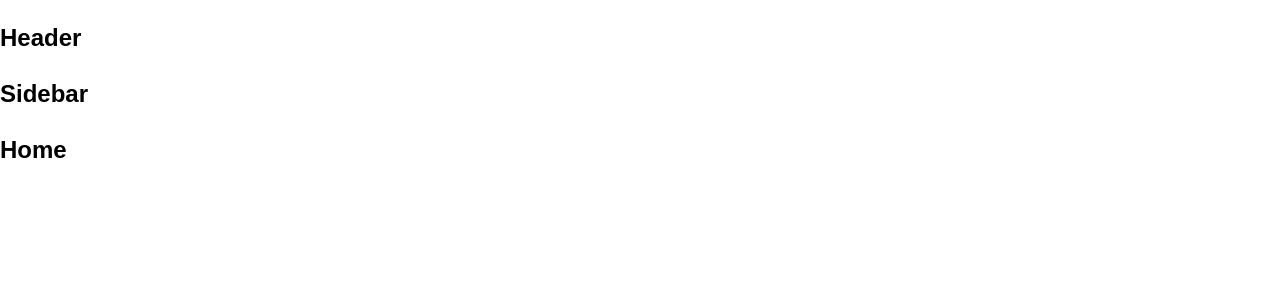
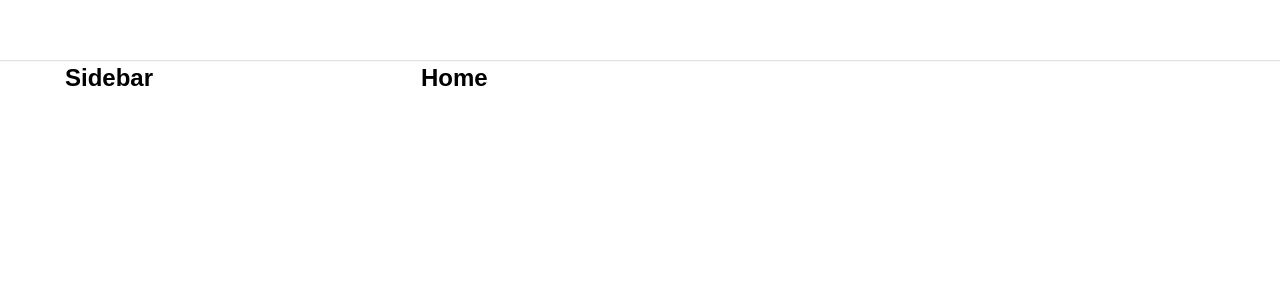
Before and after one commit to nguyenkha1612/my-tiktok, a React (Create React App) app: page / in a window 1280 px wide. Shown: the top 300 px of the page. Built offline with nearby package versions, Linux system fonts and the light colour scheme; a web font is replaced by a local one.

Commit message:
Dựng khung Layout mặc định

```diff
--- a/package.json
+++ b/package.json
@@ -6,6 +6,7 @@
     "@testing-library/jest-dom": "^5.16.5",
     "@testing-library/react": "^13.4.0",
     "@testing-library/user-event": "^13.5.0",
+    "classnames": "^2.3.2",
     "customize-cra": "^1.0.0",
     "normalize.css": "^8.0.1",
     "react": "^18.2.0",
--- a/src/components/GlobalStyles/GlobalStyles.scss
+++ b/src/components/GlobalStyles/GlobalStyles.scss
@@ -3,10 +3,16 @@
 
 :root {
     --primary: #fe2c55;
+
+    //Default layout
+    --default-layout-header-height: 60px;
+    --default-layout-width: 1150px;
 }
 
 * {
     box-sizing: border-box;
+    padding: 0;
+    margin: 0;
 }
 
 html {
--- /dev/null
+++ b/src/components/Layout/DefaultLayout/DefaultLayout.module.scss
@@ -0,0 +1,15 @@
+.wrapper {
+    display: flex;
+    justify-content: center;
+    flex-direction: column;
+    align-items: center;
+
+    .container {
+        width: var(--default-layout-width);
+        display: flex;
+
+        .content {
+            flex: 1;
+        }
+    }
+}
--- /dev/null
+++ b/src/components/Layout/DefaultLayout/Sidebar/Sidebar.module.scss
@@ -0,0 +1,3 @@
+.wrapper {
+    width: 356px;
+}
--- a/src/components/Layout/DefaultLayout/Sidebar/index.js
+++ b/src/components/Layout/DefaultLayout/Sidebar/index.js
@@ -1,5 +1,15 @@
+import classNames from 'classnames/bind';
+
+import styles from './Sidebar.module.scss';
+
+const cx = classNames.bind(styles);
+
 function Sidebar() {
-    return <h2>Sidebar</h2>;
+    return (
+        <aside className={cx('wrapper')}>
+            <h2>Sidebar</h2>
+        </aside>
+    );
 }
 
 export default Sidebar;
--- a/src/components/Layout/DefaultLayout/index.js
+++ b/src/components/Layout/DefaultLayout/index.js
@@ -1,13 +1,18 @@
+import classNames from 'classnames/bind';
+
 import Header from '../components/Header';
 import Sidebar from './Sidebar';
+import styles from './DefaultLayout.module.scss';
+
+const cx = classNames.bind(styles);
 
 function DefaultLayout({ children }) {
     return (
-        <div>
+        <div className={cx('wrapper')}>
             <Header />
-            <div className="container">
+            <div className={cx('container')}>
                 <Sidebar />
-                {children}
+                <div className={cx('content')}>{children}</div>
             </div>
         </div>
     );
--- a/src/components/Layout/HeaderOnly/index.js
+++ b/src/components/Layout/HeaderOnly/index.js
@@ -1,6 +1,6 @@
 import Header from '../components/Header';
 
-function DefaultLayout({ children }) {
+function HeaderLayout({ children }) {
     return (
         <div>
             <Header />
@@ -9,4 +9,4 @@
     );
 }
 
-export default DefaultLayout;
+export default HeaderLayout;
--- /dev/null
+++ b/src/components/Layout/components/Header/Header.module.scss
@@ -0,0 +1,12 @@
+.wrapper {
+    width: 100%;
+    height: var(--default-layout-header-height);
+    box-shadow: 0px 1px 1px rgb(0 0 0 / 12%);
+    display: flex;
+    justify-content: center;
+
+    .inner {
+        height: 100%;
+        width: var(--default-layout-width);
+    }
+}
--- a/src/components/Layout/components/Header/index.js
+++ b/src/components/Layout/components/Header/index.js
@@ -1,5 +1,14 @@
+import styles from './Header.module.scss';
+import className from 'classnames/bind';
+
+const cx = className.bind(styles);
+
 function Header() {
-    return <h2>Header</h2>;
+    return (
+        <header className={cx('wrapper')}>
+            <div className={cx('inner')}></div>
+        </header>
+    );
 }
 
 export default Header;
```
Also changed, not shown: 1 other file (tests, documents, lock files or other folders).
